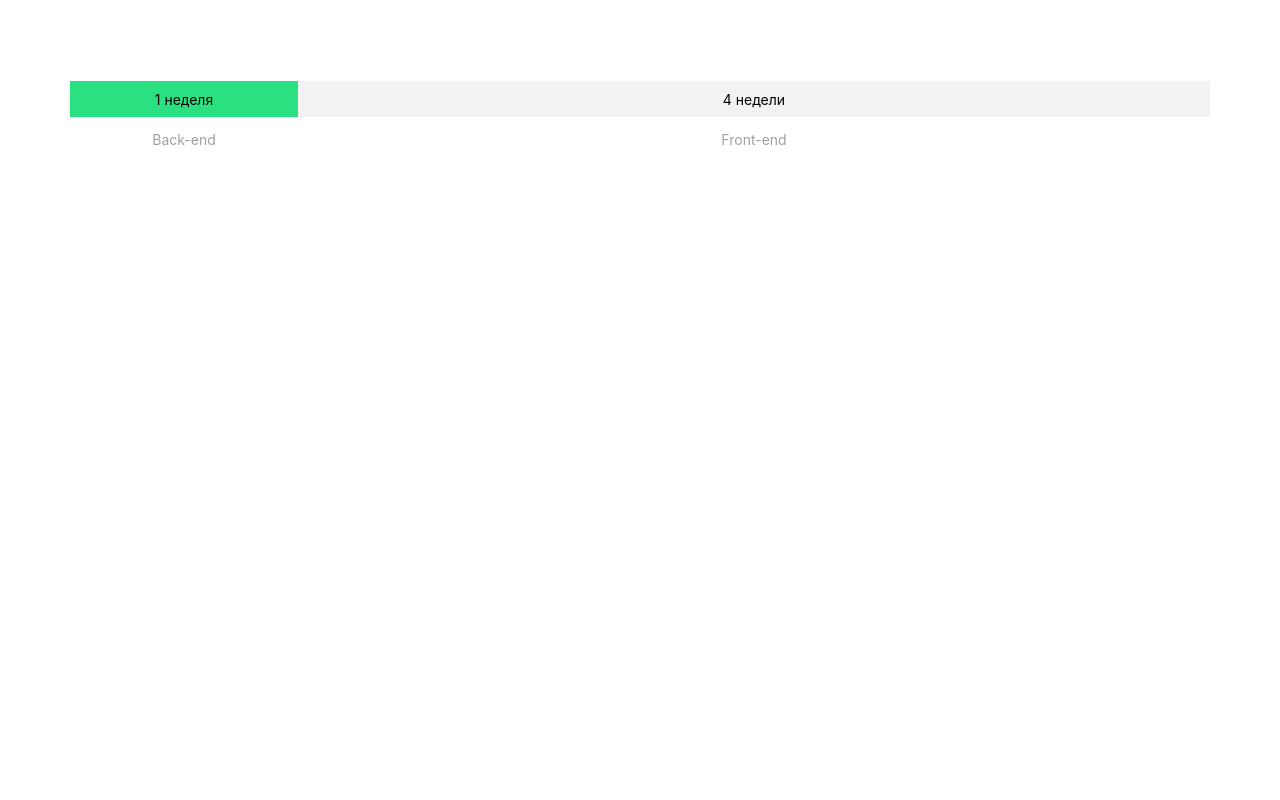
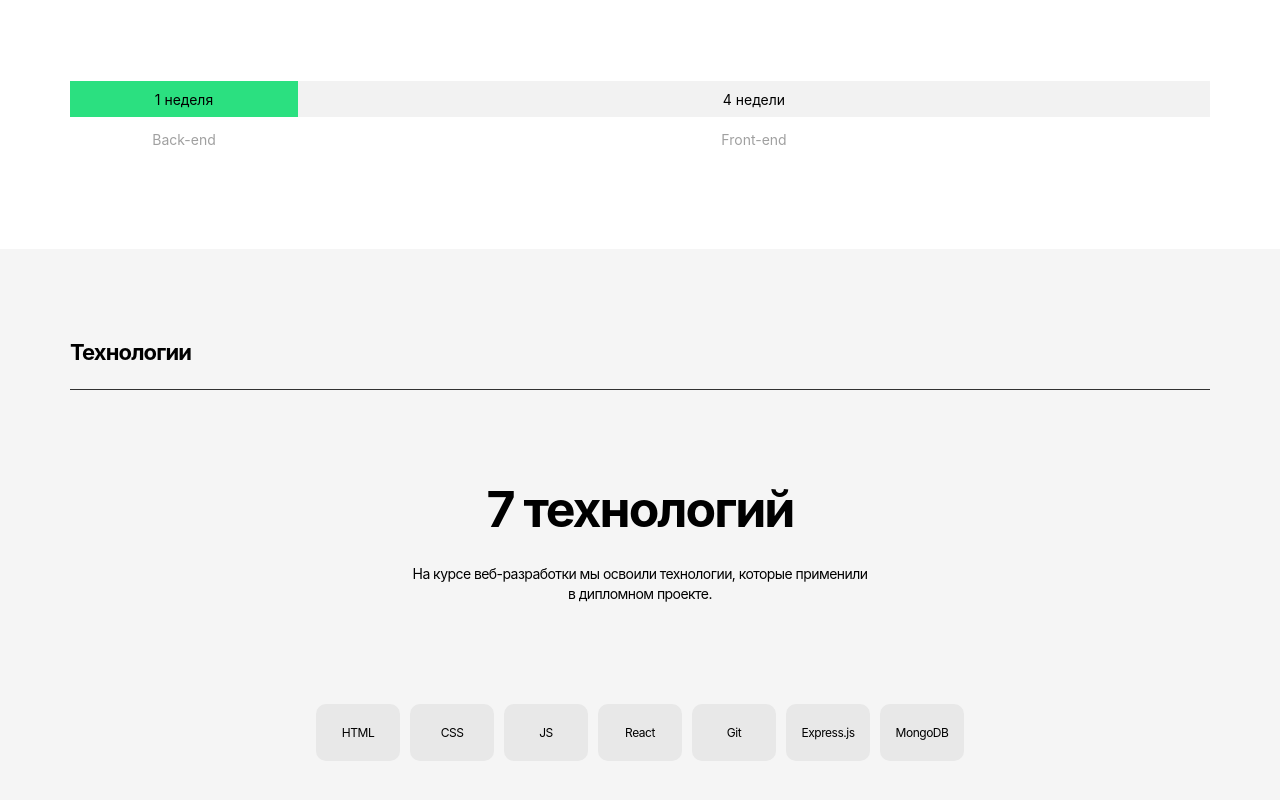
Before and after one commit to KatyaTopchieva/movies-explorer-frontend, a React (Create React App) app: page / in a window 1280 px wide. Shown: the part 994-1794 px from the top of the page. Before the commit the page ends 1243 px from the top, so only its background shows below. Built offline with nearby package versions, Linux system fonts and the light colour scheme.

Commit message:
"feat: add Techs"

```diff
--- a/src/components/AboutProject/AboutProject.css
+++ b/src/components/AboutProject/AboutProject.css
@@ -1,10 +1,10 @@
 .about-project {
 	width: 100%;
 	height: max-content;
+	font-weight: 400;
 }
 
 .about-project__title {
-	font-weight: 400;
 	font-size: 18px;
 	line-height: 22px;
 	letter-spacing: -0.04em;
@@ -20,7 +20,6 @@
 }
 
 .about-project__subtitle {
-	font-weight: 400;
 	font-size: 18px;
 	line-height: 22px;
 	letter-spacing: -0.04em;
@@ -29,7 +28,6 @@
 }
 
 .about-project__description {
-	font-weight: 400;
 	font-size: 11px;
 	line-height: 16px;
 	color: #000;
@@ -48,7 +46,6 @@
 
 .about-project__duration-line {
 	width: 100%;
-	font-weight: 400;
 	font-size: 11px;
 	line-height: 13px;
 	text-align: center;
@@ -77,7 +74,6 @@
 }
 
 .about-project__duration-text {
-	font-weight: 400;
 	font-size: 11px;
 	line-height: 13px;
 	text-align: center;
--- a/src/components/App/App.css
+++ b/src/components/App/App.css
@@ -1,5 +1,6 @@
 .app {
     font-family: 'Inter', Arial, sans-serif;
+    font-style: normal;
     font-style: normal;
     display: flex;
     flex-direction: column;
--- a/src/components/Main/Main.js
+++ b/src/components/Main/Main.js
@@ -1,7 +1,7 @@
 import Header from '../Header/Header'
 import Promo from '../Promo/Promo'
 import AboutProject from '../AboutProject/AboutProject'
-// import Techs from '../Techs/Techs'
+import Techs from '../Techs/Techs'
 // import AboutMe from '../AboutMe/AboutMe'
 // import Portfolio from '../Portfolio/Portfolio'
 // import Footer from '../Footer/Footer'
@@ -12,7 +12,8 @@ function Main() {
 			<Header />
       <Promo />
       <AboutProject />
-      {/* <Techs />
+      <Techs />
+      {/*
       <AboutMe />
       <Portfolio />
 			<Footer /> */}
--- a/src/components/Techs/Techs.css
+++ b/src/components/Techs/Techs.css
@@ -0,0 +1,118 @@
+.techs {
+  width: 100%;
+  height: max-content;
+  font-weight: 400;
+  color: #000;
+}
+
+.techs__title {
+  font-size: 18px;
+  line-height: 22px;
+  letter-spacing: -0.04em;
+  margin: 0 18px 0;
+  padding: 70px 0 28px;
+  border-bottom: 1px solid rgba(0, 0, 0, .8);
+}
+
+.techs__subtitle {
+  font-size: 30px;
+  line-height: 36px;
+  text-align: center;
+  letter-spacing: -0.04em;
+  margin: 60px 14px 0;
+}
+
+.techs__info {
+  font-size: 11px;
+  line-height: 16px;
+  text-align: center;
+  letter-spacing: -0.04em;
+  width: 292px;
+  margin: 24px auto 0;
+}
+
+.techs__cards {
+  display: grid;
+  margin: 50px auto 70px;
+  grid-template-columns: repeat(auto-fill, minmax(84px, max-content));
+  gap: 10px;
+  justify-content: center;
+  padding: 0;
+  max-height: 366px;
+  max-width: 178px;
+}
+
+.techs__card {
+  display: flex;
+  align-items: center;
+  justify-content: center;
+  background: #E8E8E8;
+  border-radius: 10px;
+  font-size: 12px;
+  line-height: 15px;
+  text-align: center;
+  letter-spacing: -0.04em;
+  width: 84px;
+  height: 57px;
+}
+
+@media (min-width: 768px) {
+  .techs {
+    background: #F5F5F5;
+  }
+
+  .techs__title {
+    font-size: 22px;
+    line-height: 27px;
+    margin: 0 50px 0;
+    padding: 90px 0 23px;
+  }
+
+  .techs__subtitle {
+    font-size: 50px;
+    line-height: 58px;
+    margin: 80px 84px 0;
+  }
+
+  .techs__info {
+    font-size: 12px;
+    line-height: 18px;
+    margin: 22px auto 0;
+    width: 420px;
+  }
+
+  .techs__cards {
+    margin: 83px auto 0;
+    padding: 0 0 90px;
+    gap: 10px;
+    max-width: 668px;
+  }
+}
+
+@media (min-width: 1023px) {
+  .techs__title {
+    font-size: 22px;
+    line-height: 27px;
+    margin: 0 70px 0;
+    padding: 100 0 23px;
+  }
+
+  .techs__subtitle {
+    margin: 90px 340px 0;
+  }
+
+  .techs__info {
+    font-size: 14px;
+    line-height: 20px;
+    margin: 26px auto 0;
+    width: 460px;
+  }
+
+  .techs__cards {
+    margin: 100px auto 0;
+    padding: 0 0 100px;
+    gap: 10px;
+    justify-content: center;
+    max-width: 648px;
+  }
+}
--- a/src/components/Techs/Techs.js
+++ b/src/components/Techs/Techs.js
@@ -0,0 +1,24 @@
+import './Techs.css'
+import React from 'react'
+
+function Techs()
+{
+    return (
+      <article className="techs" id="#techs">
+        <h2 className="techs__title">Технологии</h2>
+        <h3 className="techs__subtitle">7 технологий</h3>
+        <p className="techs__info">На курсе веб-разработки мы освоили технологии, которые применили в дипломном проекте.</p>
+        <ul className="techs__cards">
+            <li className="techs__card">HTML</li>
+            <li className="techs__card">CSS</li>
+            <li className="techs__card">JS</li>
+            <li className="techs__card">React</li>
+            <li className="techs__card">Git</li>
+            <li className="techs__card">Express.js</li>
+            <li className="techs__card">MongoDB</li>
+        </ul>
+      </article>
+    );
+}
+
+export default Techs
```
